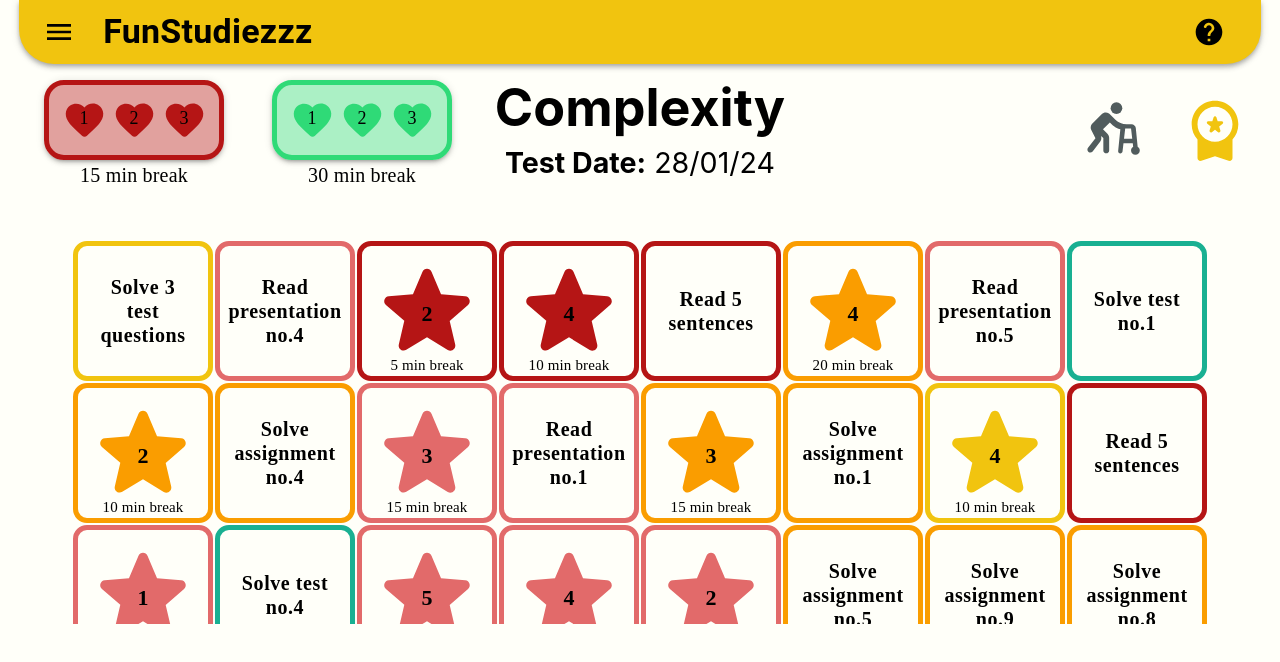
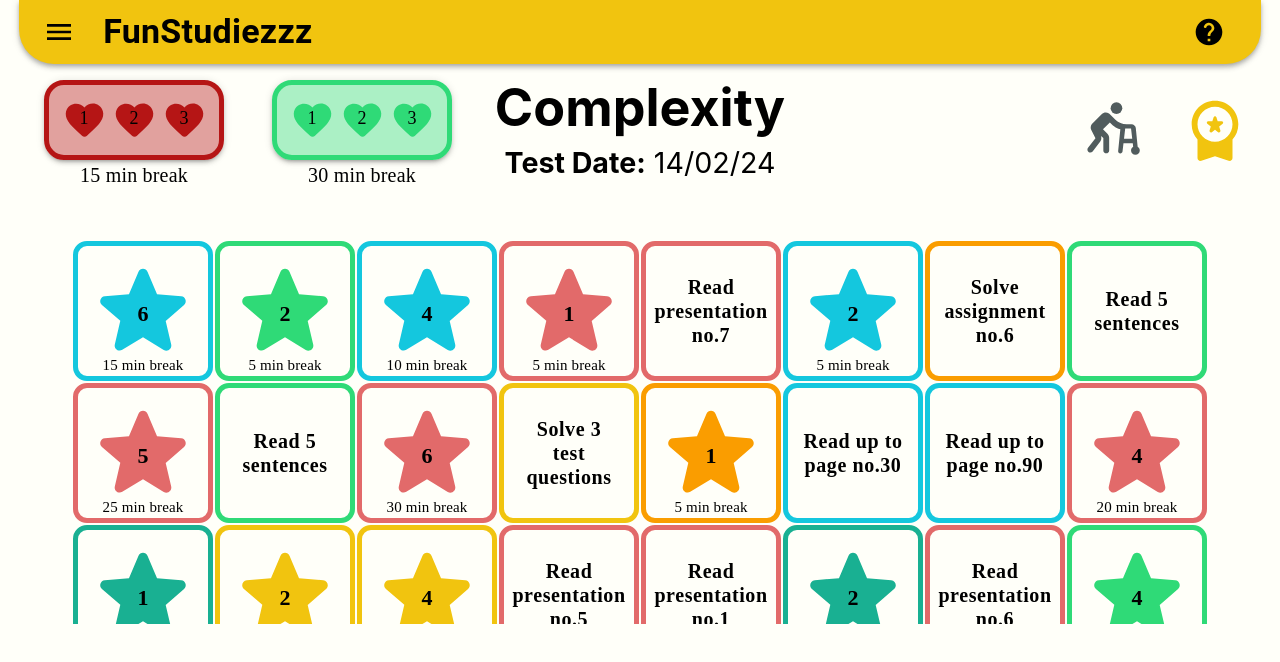
Before and after one commit to amit-erlich/FunStudiez, a React (Create React App) app: page /Study in a window 1280 px wide. Shown: the top 662 px of the page. Built offline with nearby package versions, Linux system fonts and the light colour scheme.

Commit message:
amount of additional tasks changed and book task now get number of pages

```diff
--- a/src/components/SquaresPanel.js
+++ b/src/components/SquaresPanel.js
@@ -44,7 +44,7 @@ const SquaresPanel = ({ squaresData, onClickSquare, onClickStarSquare }) => {
   }, [loading]);
 
   const fillTaskSquares = (array, taskType, taskNumber, squareNumber, questionNum, taskKey) => {
-    const isReadTask5 = (taskType === 'readingTask' && taskNumber === 'task5');
+    const isReadTask4 = (taskType === 'readingTask' && taskNumber === 'task4');
     const isSolveTask3 = (taskType === 'solvingTask' && taskNumber === 'task3');
 
     for (let i = 1; i <= squareNumber.length; i++) {
@@ -54,7 +54,7 @@ const SquaresPanel = ({ squaresData, onClickSquare, onClickStarSquare }) => {
           isColored={squareNumber[i - 1]}
           taskType={taskType}
           taskNumber={taskNumber}
-          number={isSolveTask3 ? questionNum : (isReadTask5 ? theme.readingTask.task5.pageGap * i : i)}
+          number={isSolveTask3 ? questionNum : (isReadTask4 ? Math.floor(theme.readingTask.task4.pages / 10) * i : i)}
           taskKey={taskKey}
           squareIndex={i - 1}
           onClick={onClickSquare}
--- a/src/pages/Study.js
+++ b/src/pages/Study.js
@@ -28,7 +28,7 @@ function Study() {
   const [isAllColorsColored, setIsAllColorsColored] = useState(false);
 
   const courseName = 'Complexity';
-  const tastDate = '28/01/24';
+  const tastDate = '14/02/24';
   const studyData = {};
 
   //---------------------------------------------------------
@@ -40,27 +40,32 @@ function Study() {
     taskText: taskText,
   });
 
-  const initializeExampleSettingArray = (taskType, taskNumber, squareNumber, questionsNumber) => ({
+  const initializeExampleSettingsArray = (taskType, taskNumber, squareNumber, questionsNumber) => ({
     taskType: taskType,
     taskNumber: taskNumber,
     squareNumber: squareNumber,
     questionsNumber: questionsNumber,
   });
 
-  const createNewStudy = (settingArray, additionatText) => {
+  const createNewStudy = (settingsArray, additionatText) => {
     let textIndex = 0;
     let countSquares = 0;
 
-    for (let i = 0; i < settingArray.length; i++) {
-      const type = settingArray[i].taskType === 'R' ? 'readingTask' : (settingArray[i].taskType === 'S' ? 'solvingTask' : 'additionalTask');
-      const isReadTask5 = (type === 'readingTask' && settingArray[i].taskNumber === 5);
-      const squaresNumber = isReadTask5 ? Math.floor(settingArray[i].squareNumber / theme.readingTask.task5.pageGap) : settingArray[i].squareNumber;
-      const {starGap} = theme[type][`task${settingArray[i].taskNumber}`];
+    for (let i = 0; i < settingsArray.length; i++) {
+      const type = settingsArray[i].taskType === 'R' ? 'readingTask' : (settingsArray[i].taskType === 'S' ? 'solvingTask' : 'additionalTask');
+      const isReadTask4 = (type === 'readingTask' && settingsArray[i].taskNumber === 4);
+
+      if (isReadTask4) {
+        theme.readingTask.task4.pages = settingsArray[i].squareNumber;
+      }
+
+      const squaresNumber = isReadTask4 ? theme.readingTask.task4.squaresNumber : settingsArray[i].squareNumber;
+      const {starGap} = theme[type][`task${settingsArray[i].taskNumber}`];
       const starSquareNumber = Math.floor(squaresNumber / starGap);
       const text = type === 'additionalTask' ? additionatText[textIndex++]: '';
 
-      const taskKey = `${type}_task${settingArray[i].taskNumber}`;
-      const taskData = initializeTaskData(squaresNumber, starSquareNumber, settingArray[i].questionsNumber, text);
+      const taskKey = `${type}_task${settingsArray[i].taskNumber}`;
+      const taskData = initializeTaskData(squaresNumber, starSquareNumber, settingsArray[i].questionsNumber, text);
       studyData[taskKey] = taskData;
 
       countSquares += squaresNumber + starSquareNumber;
@@ -72,20 +77,21 @@ function Study() {
 
   useEffect(() => {
     const creatExampleStudy = () => {
-      const settingArray = [];
+      const settingsArray = [];
 
-      settingArray.push(initializeExampleSettingArray('R', 1, 8));
+      settingsArray.push(initializeExampleSettingsArray('R', 1, 8));
+      settingsArray.push(initializeExampleSettingsArray('R', 4, 100));
 
-      settingArray.push(initializeExampleSettingArray('S', 1, 9));
-      settingArray.push(initializeExampleSettingArray('S', 2, 4));
-      settingArray.push(initializeExampleSettingArray('S', 3, 4, 3));
+      settingsArray.push(initializeExampleSettingsArray('S', 1, 9));
+      settingsArray.push(initializeExampleSettingsArray('S', 2, 4));
+      settingsArray.push(initializeExampleSettingsArray('S', 3, 4, 3));
 
-      settingArray.push(initializeExampleSettingArray('O', 1, 6));
-      settingArray.push(initializeExampleSettingArray('O', 2, 1));
+      settingsArray.push(initializeExampleSettingsArray('O', 1, 6));
+      settingsArray.push(initializeExampleSettingsArray('O', 2, 1));
 
       const additionatText = ['Read 5 sentences', 'Read formula sheet'];
 
-      createNewStudy(settingArray, additionatText);
+      createNewStudy(settingsArray, additionatText);
     }
     creatExampleStudy();
   }, [theme]);
--- a/src/theme.js
+++ b/src/theme.js
@@ -33,15 +33,11 @@ const theme = createTheme({
             starGap: 3
         },
         task4: {
-            text: 'marathon',
-            color: 'green',
-            starGap: 2
-        },
-        task5: {
             text: 'up to page',
             color: 'lightBlue',
             starGap: 2,
-            pageGap: 5
+            pages: 0,
+            squaresNumber: 10
         },
     },
     solvingTask: {
@@ -64,7 +60,7 @@ const theme = createTheme({
     additionalTask: {
         task1: {
             text: '',
-            color: 'red',
+            color: 'green',
             starGap: 2
         },
         task2: {
@@ -74,6 +70,11 @@ const theme = createTheme({
         },
         task3: {
             text: '',
+            color: 'red',
+            starGap: 2
+        },
+        task4: {
+            text: '',
             color: 'gray',
             starGap: 2
         },
```
